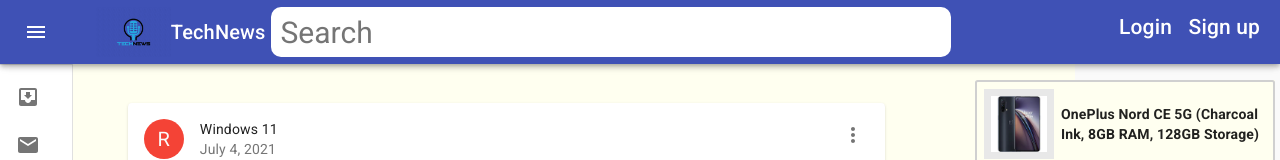
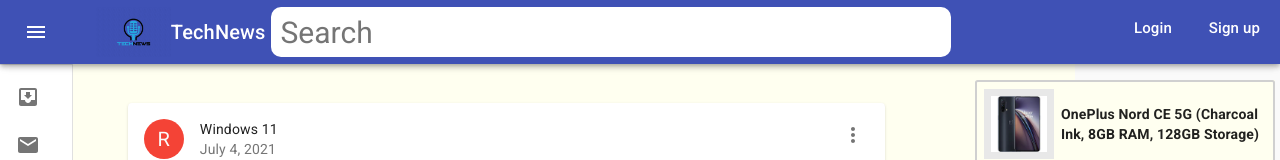
Before and after one commit to DimpleGore/UI-Design, a React (Create React App) app in the folder frontend/: page / in a window 1280 px wide. Shown: the top 160 px of the page. Built offline with nearby package versions, Linux system fonts and the light colour scheme.

Commit message:
Update index.css

```diff
--- a/frontend/src/index.css
+++ b/frontend/src/index.css
@@ -48,11 +48,43 @@ code {
 
 button { margin: 1em; }
 
-@media only screen and (max-width: 500px) {
+@media only screen and (min-width: 200px) {
+ .home{ margin-left: 4%;
+ }
+ .login{
+  color:white;
+  position: fixed;
+  right: 60px;
+  font-size: 15px;
+}
+.signUp{
+  color:white;
+  right: 15px;
+  font-size: 15px;
+
+}
+.search{
+  display: block;
+}
+  .box{
+    display: none;
+  }
+  .inputField{
+    display:none;
+    padding-left:10px;
+    width: 200px;
+    height: 50px;
+    display: none;
+    border-radius: 10px;
+    border:cornsilk;
+    font-size: 30px;
+  }
+}
+/*@media only screen and (max-width: 500px) {
   .text {
       display: none;
   }
-}
+}*/
 
 .topnav {
   background-color: #333;
@@ -74,6 +106,7 @@ max-height: 80px;
     display: none;
   }
   .inputField{
+    display:none;
     padding-left:10px;
     width: 200px;
     height: 50px;
@@ -112,7 +145,7 @@ max-height: 80px;
     display: block;
   }
 .inputField{
-  display: block;
+  display: none;
   padding-left:10px;
   width: 200px;
   height: 50px;
@@ -132,7 +165,7 @@ max-height: 80px;
 
 }
 .search{
-  display: none;
+  display: block;
 }
 .navigationBar{
   display: grid;
```
